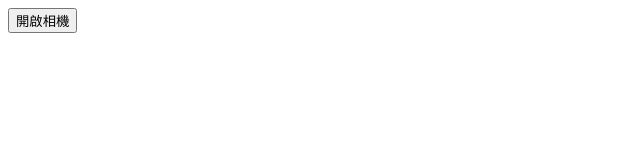
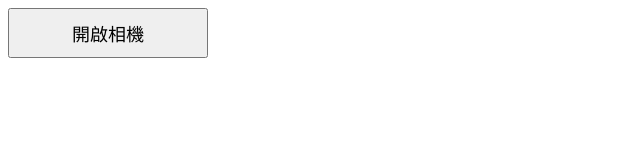
Before and after one commit to nekoboss/krtest, a plain HTML site: page index.html in a window 1280 px wide. Shown: the whole page, without its empty margins (0-640 px from the left). Drawn offline with Linux system fonts and the light colour scheme.

Commit message:
Update index.html

```diff
--- a/index.html
+++ b/index.html
@@ -2,6 +2,13 @@
 <html>
 <head>
   <title>開啟相機</title>
+  <style>
+    button {
+      width: 200px;
+      height: 50px;
+      font-size: 18px;
+    }
+  </style>
 </head>
 <body>
   <button onclick="openCamera()">開啟相機</button>
@@ -9,10 +16,8 @@
   <script>
     function openCamera() {
       if (navigator.mediaDevices && navigator.mediaDevices.getUserMedia) {
-        navigator.mediaDevices.getUserMedia({ video: true })
+        navigator.mediaDevices.getUserMedia({ video: { facingMode: 'environment' } })
           .then(function (stream) {
-            // 這裡可以加入處理相機串流的程式碼
-            // 例如，將相機畫面顯示在網頁上
             const video = document.createElement('video');
             video.srcObject = stream;
             video.play();
```
